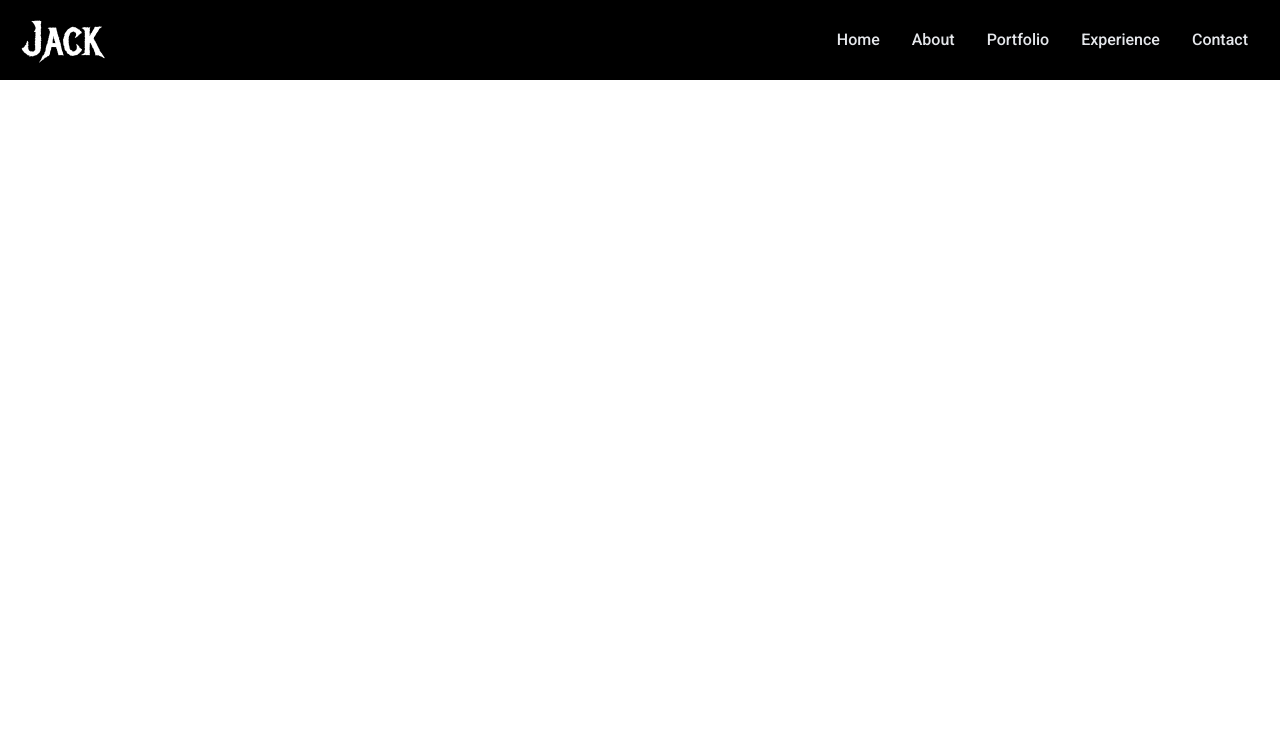
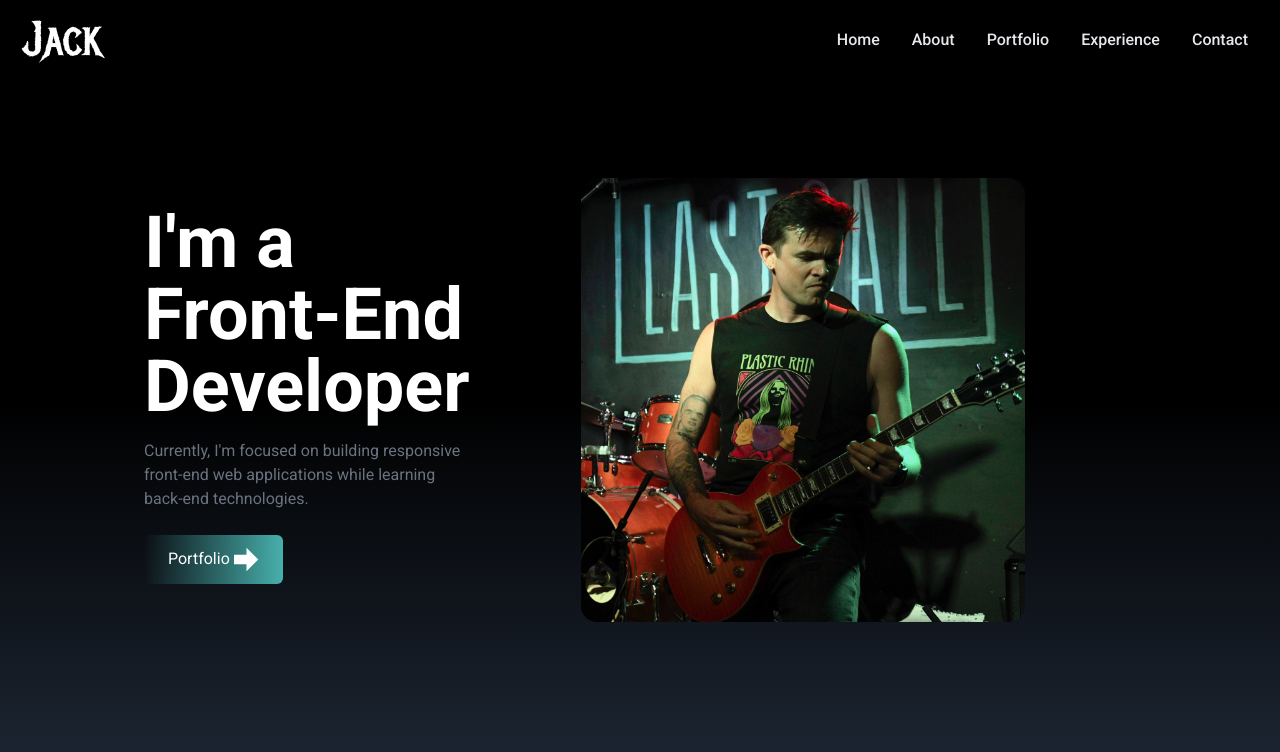
Before and after one commit to jackrobert0220/portfolio-react-tailwind, a React (Create React App) app: page / in a window 1280 px wide. Shown: the top 752 px of the page. Built offline with nearby package versions, Linux system fonts and the light colour scheme.

Commit message:
styled up the Home section

```diff
--- a/src/App.js
+++ b/src/App.js
@@ -1,9 +1,11 @@
+import Home from "./components/Home";
 import Navbar from "./components/Navbar";
 
 function App() {
   return (
     <div>
       <Navbar />
+      <Home />
     </div>
   );
 }
--- /dev/null
+++ b/src/components/Home.jsx
@@ -0,0 +1,36 @@
+import React from "react";
+import HeroImage from "../assets/guitar.jpg";
+import { ImArrowRight } from "react-icons/im";
+
+const Home = () => {
+  return (
+    <div
+      name="home"
+      className="h-screen w-full bg-gradient-to-b from-black via-black to-gray-800"
+    >
+      <div className="max-w-screen-lg mx-auto flex flex-col items-center justify-center h-full px-4 md:flex-row">
+        <div className="flex flex-col justify-center sm:h-full md:h-2/3">
+          <h2 className="text-4xl sm:text-7xl font-bold text-white">I'm a Front-End Developer</h2>
+          <p className="text-gray-500 py-4 max-w-md">
+            Currently, I'm focused on building responsive front-end web
+            applications while learning back-end technologies.
+          </p>
+
+          <div className="flex justify-center sm:justify-start">
+            <button className="group text-white w-fit px-6 py-3 my-2 flex items-cenetr rounded-md bg-gradient-to-l from-[#47B0AC] to-black-100 cursor-pointer">
+              Portfolio
+              <span className="group-hover:rotate-90 duration-300">
+                <ImArrowRight size={25} className="ml-1" />
+              </span>
+            </button>
+          </div>
+        </div>
+        <div>
+          <img src={HeroImage} alt="Jack Glazer playing the guitar at a live event" className="rounded-2xl mx-auto w-2/3 md:w-[10] mt-4 sm:mt-0" />
+        </div>
+      </div>
+    </div>
+  );
+};
+
+export default Home;
```
